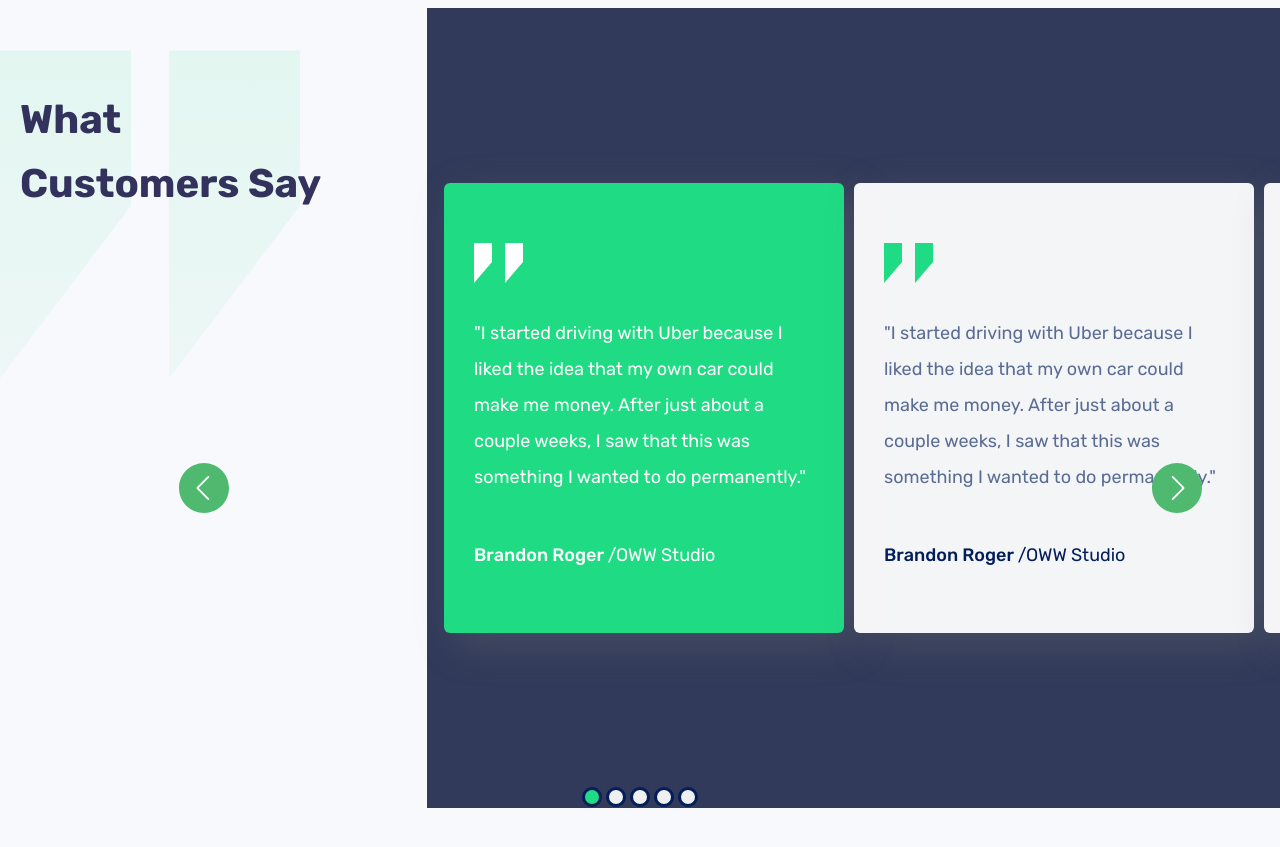
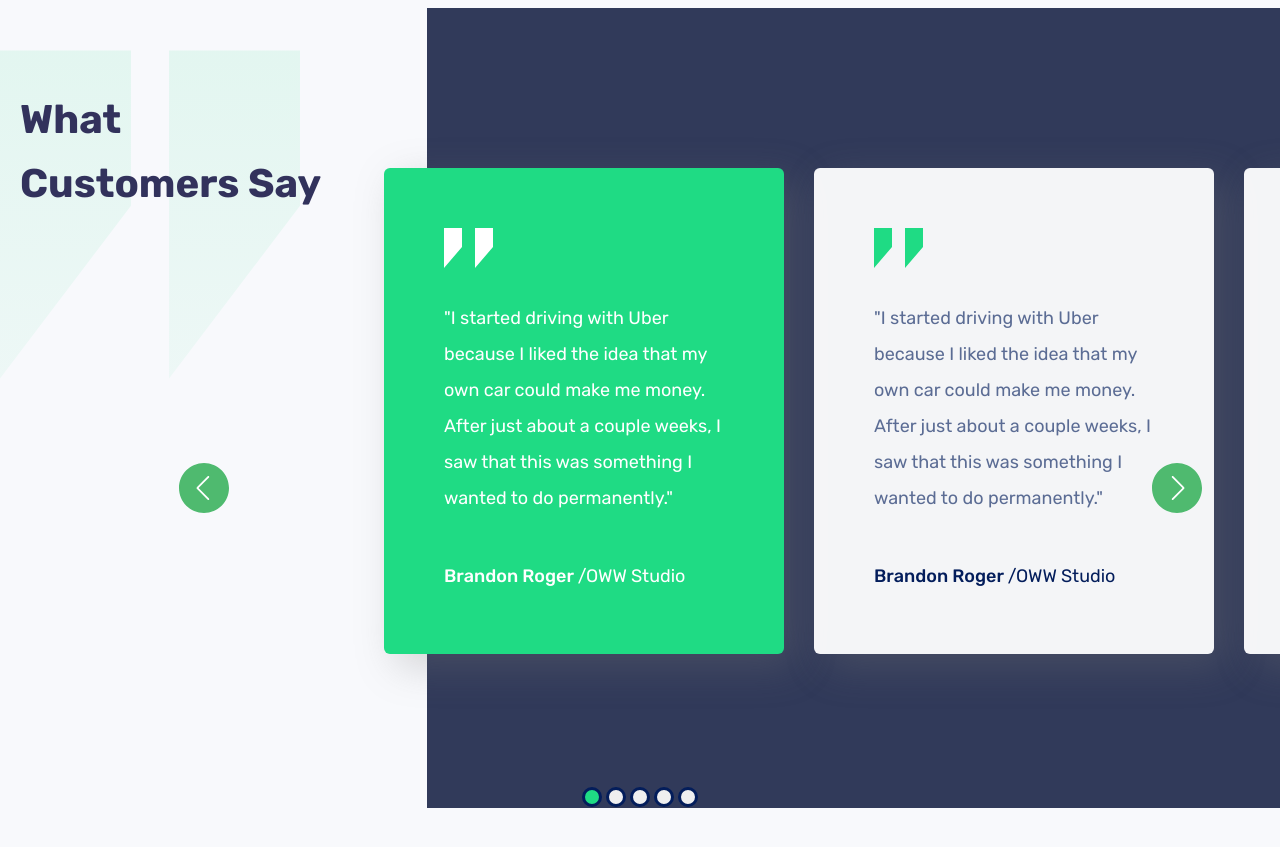
Before and after one commit to Vani-code24/Website-SASS, a website: page Task2/index.html in a window 1280 px wide. Shown: the part 2360-3207 px from the top of the page. Drawn offline with nearby package versions, Linux system fonts and the light colour scheme; files that its build step writes are made by us from their sources.

Commit message:
Add files via upload

```diff
--- a/Task2/src/Stylesheets/components/_carousal.scss
+++ b/Task2/src/Stylesheets/components/_carousal.scss
@@ -13,22 +13,23 @@
 
     &--right{
       left:90%;
-      @include mq("md",max){
-          left:80%;
-      }
+
       @include mq("sm",max){
-          top:20%;
+        top:90%;
           left:50%;
+          margin-top:20px;
+
       }
 
     }
     &--left{
-      @include mq("md",max){
-          left:3%;
-      }
+        @include mq("md",max){
+            left:3%;
+        }
       @include mq("sm",max){
-          top:20%;
-          left:30%;
+        top:90%;
+          left:33%;
+          margin-top:20px;
       }
     }
 
@@ -40,7 +41,9 @@
       width:100%;
       bottom:0;
       z-index: 100;
-
+        @include mq("lg",max){
+            display: none;
+        }
       &-indicator{
           border-radius: 50%;
           width:20px;
--- a/Task2/src/Stylesheets/layout/_header.scss
+++ b/Task2/src/Stylesheets/layout/_header.scss
@@ -84,6 +84,7 @@
     height:50px;
     border-radius:50px;
     display: none;
+    cursor: pointer;
     left:80%;
     @include mq("sm",max){
         left:0;
--- a/Task2/src/Stylesheets/pages/_home.scss
+++ b/Task2/src/Stylesheets/pages/_home.scss
@@ -203,12 +203,18 @@
     background-color: #f8f9fc;
     padding:100px 0;
     overflow: hidden;
+    @include mq("sm",max){
+        padding:0;
+    }
     &__box{
         display:flex;
         min-height: 800px;
         position:relative;
         @include mq("md",max){
             flex-direction: column;
+            min-height: 500px;
+            max-height:800px;
+
 
         }
     }
@@ -231,21 +237,38 @@
     &__box2{
         background-color: $color-blue-400;
        flex:2;
+       @include mq("md",max){
+          min-height: 300px;
+
+       }
     }
 
     .feedAllcards{
         position:absolute;
         display: flex;
-        top:50%;
+        top:20%;
         left:30%;
-        transform: translateY(-50%);
+        transition:transform 600ms ease-in;
         z-index: 1;
         width:100%;
-        padding:60px;
+
+
         @include mq("md",max){
-            padding:0;
-            left:5%;
+            position: relative;
+           justify-content: center;
+           align-items:center;
             text-align: center;
+            min-height:500px;
+            left:0;
+            overflow: hidden;
+           margin:0 auto;
+           padding:0;
+           top:-500px;
+           width:100%;
+           max-width:400px;
+           min-width:300px;
+
+
         }
 
         .carousel__styles{
@@ -261,24 +284,30 @@
         }
 
     &__cards{
+       max-width:600px;
        min-width:400px;
-       max-width: 500px;
+       width:100%;
         font-size: 18px;
         line-height: 36px;
         color:$color-blue-100;
         letter-spacing: 0;
         @include border($rad:6px);
-        padding:60px 30px;
+        padding:60px;
         box-shadow: 12px 12px 40px 0 rgba(121, 121, 121, 0.3);
-        margin-right:10px;
+        margin-right:30px;
         background-color: rgba(255, 255, 255, 0.95);
-        @include transition;
-        @include mq("sm",max){
-            min-width: 300px;
-            max-width: 300px;
-            position:absolute;
-            padding:15px;
+        @include mq("lg",max){
             font-size: 16px;
+            line-height: 30px;
+
+        }
+        @include mq("md",max){
+            position: absolute;
+          padding:30px;
+            margin-right:0;
+            width:100%;
+            max-width:400px;
+            min-width:300px;
         }
 
         & > svg{
```
